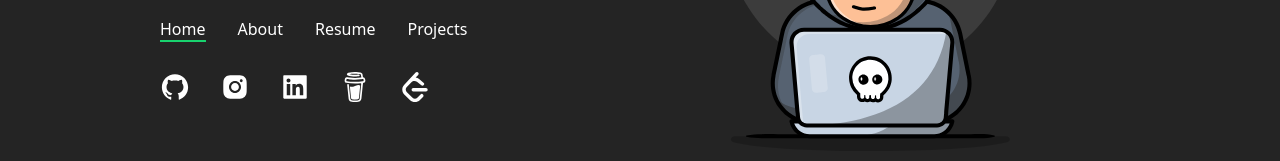
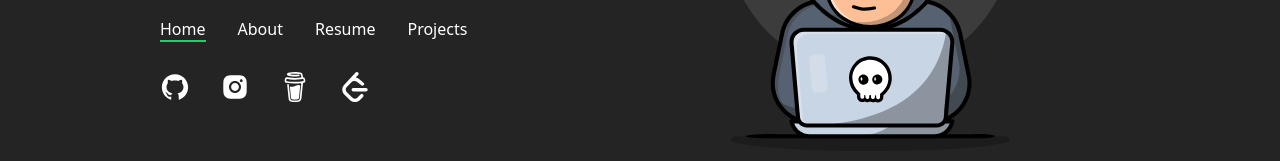
Before and after one commit to codemaniac-sahil/portfolio, a React (Create React App) app: page / in a window 1280 px wide. Shown: the part 396-557 px from the top of the page. Built offline with nearby package versions, Linux system fonts and the light colour scheme.

Commit message:
minor bug fix

```diff
--- a/src/components/Home.js
+++ b/src/components/Home.js
@@ -53,9 +53,7 @@ function Home(props) {
               <a href="https://www.instagram.com/bisht_6903" target="_blank">
                 <AiFillInstagram />
               </a>
-              <a href="https://www.linkedin.com/in/sahil-bisht-a218b0220/" target="_blank">
-                <AiFillLinkedin />
-              </a>
+
               <a href="https://www.buymeacoffee.com/codemaniacsahil" target="_blank">
                 <SiBuymeacoffee />
               </a>
```
